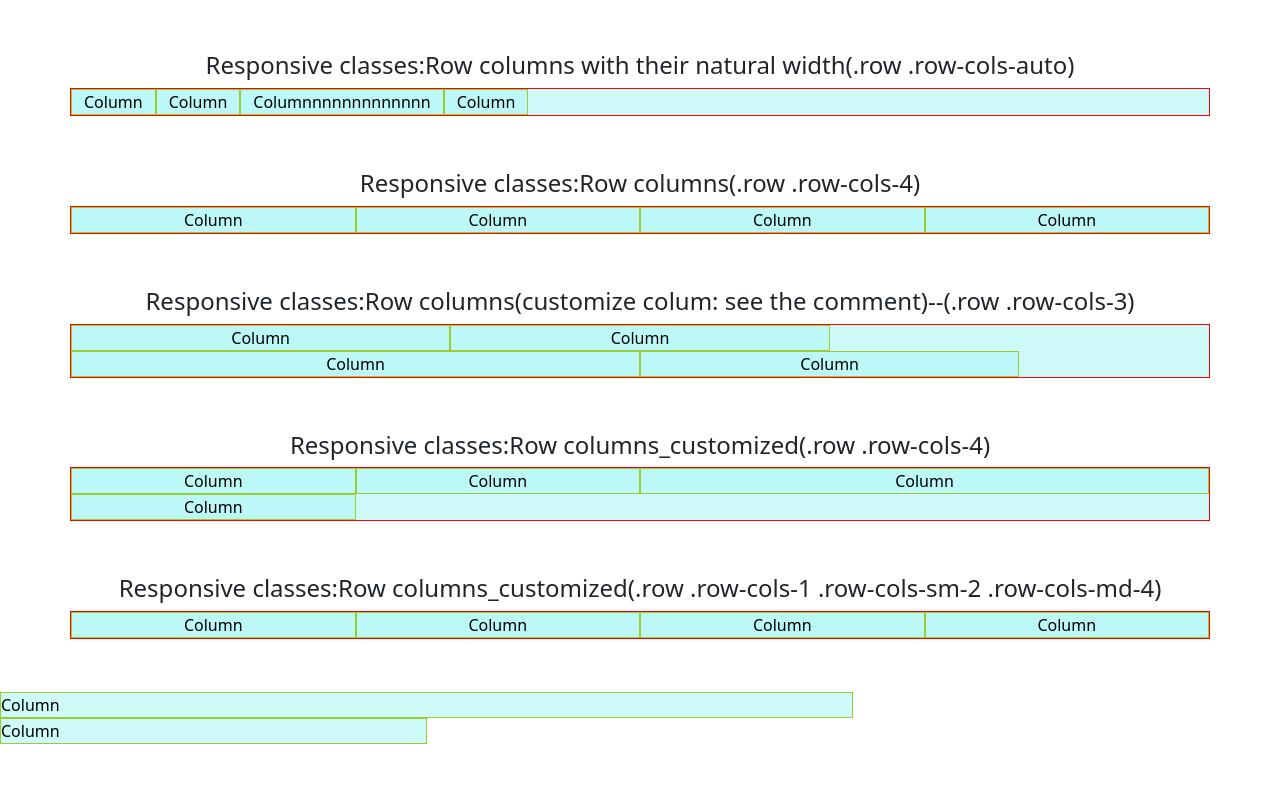
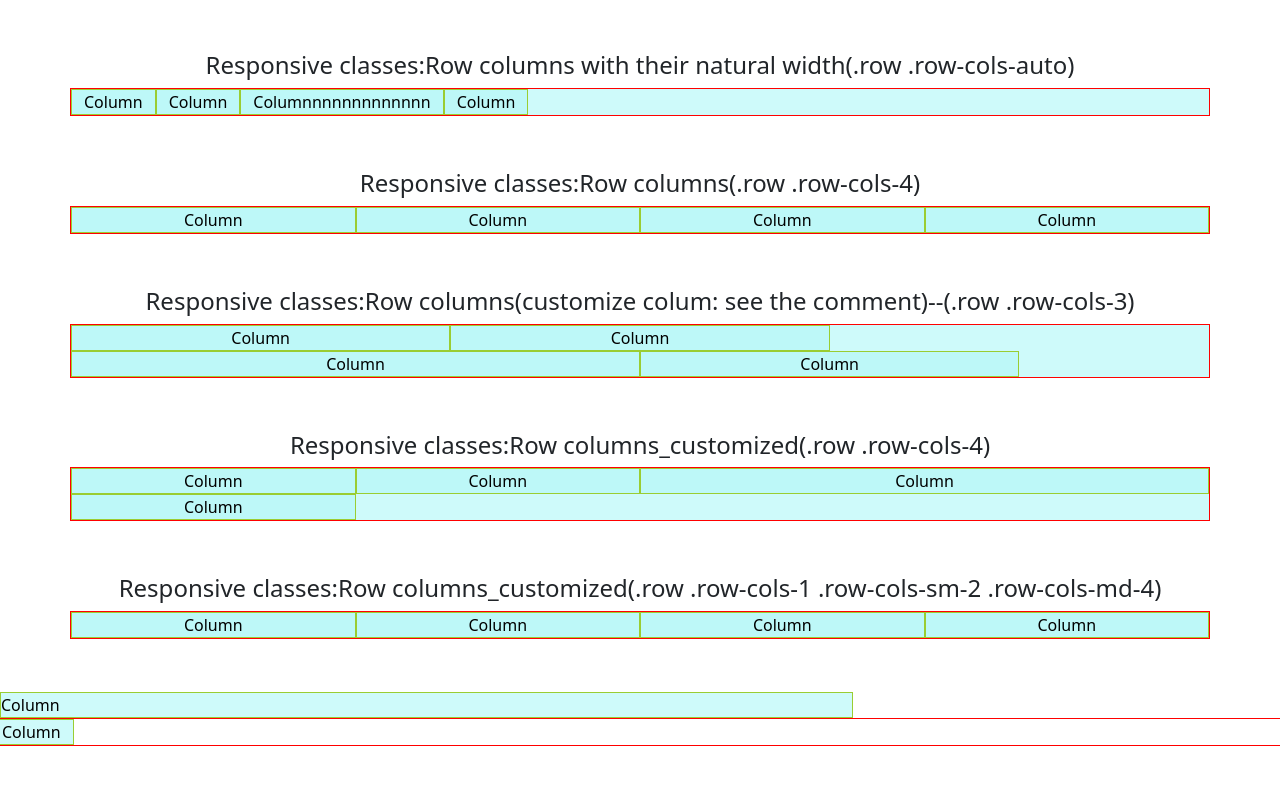
Before and after one commit to Mahmud139/Learning_Bootstrap, a plain HTML site: page 02_grid/index.html in a window 1280 px wide. Shown: the part 1218-2003 px from the top of the page. Drawn offline with nearby package versions, Linux system fonts and the light colour scheme.

Commit message:
updated columns

```diff
--- a/02_grid/index.html
+++ b/02_grid/index.html
@@ -199,7 +199,10 @@
     <br>
     <br>
     <div class="col-8">Column</div>
-    <div class="col-4">Column</div>
+    <div class="row">
+        <div class="col-auto">Column</div>
+    </div>
+
     <br>
     <br>
 
```
Also changed, not shown: 03_columns/index.html (+5 -0 lines).
